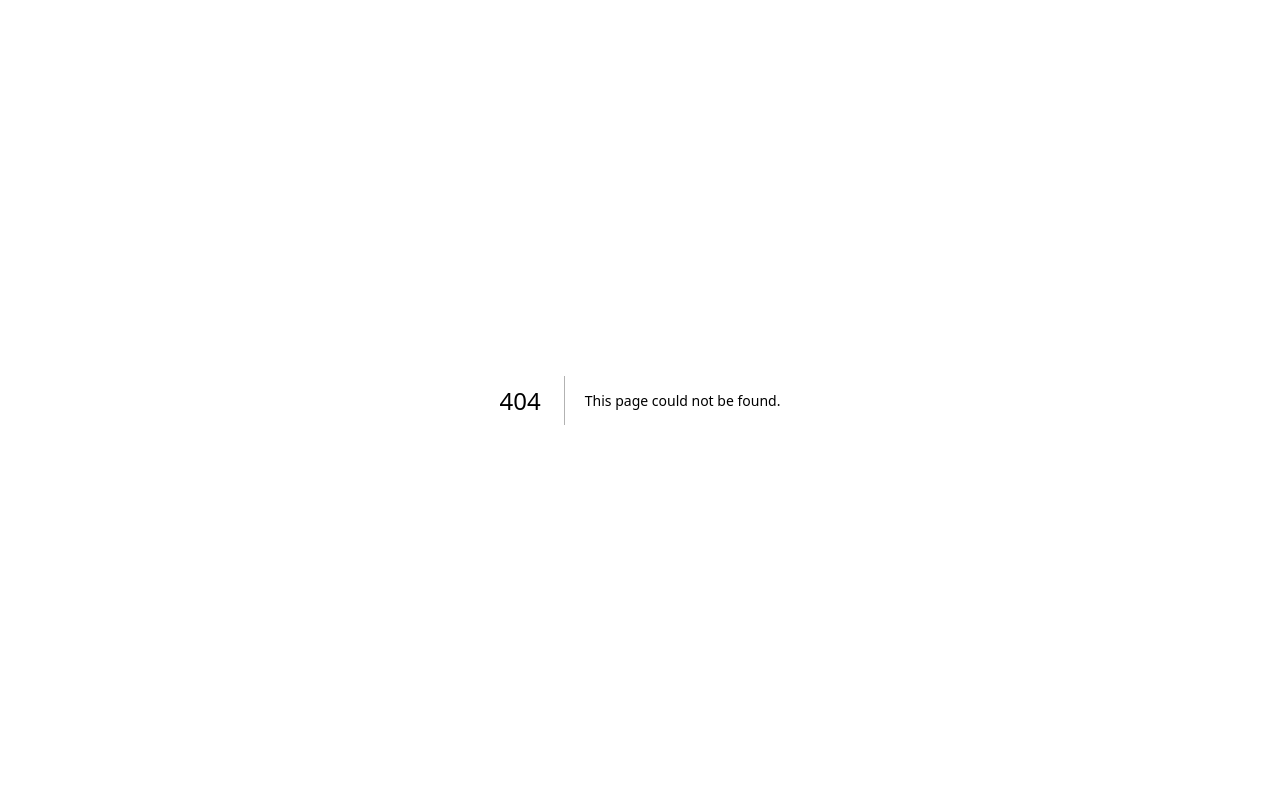
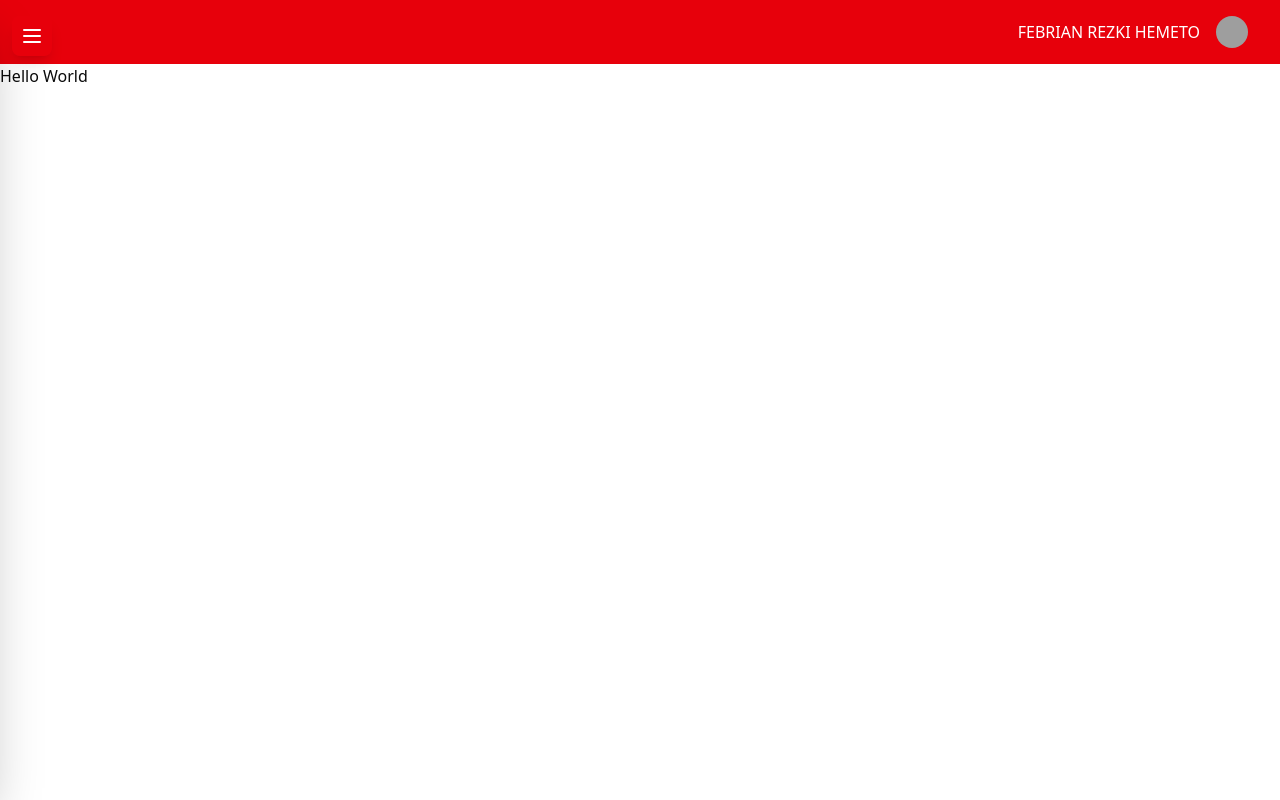
Before and after one commit to keqi000/Proyek-Pengembangan-Web-Berbasis-Framework, a Next.js app: page /perkuliahan in a window 1280 px wide. Before the commit this address had no page. Built offline with nearby package versions, Linux system fonts and the light colour scheme; grey boxes are pictures that could not be loaded.

Commit message:
feat: Add `perkuliahan` page (#2)

```diff
--- /dev/null
+++ b/src/app/(generic)/perkuliahan/page.tsx
@@ -0,0 +1,7 @@
+export default function PerkuliahanPage(){
+    return (
+        <div>
+            <p>Hello World</p>
+        </div>
+    )
+}
--- a/src/app/_layout/header.tsx
+++ b/src/app/_layout/header.tsx
@@ -1,7 +1,7 @@
 export default function Header(){
   return (
     // TODO: use Shadcn Avatar
-    <header className="bg-red-600 text-white p-4 flex justify-end items-center fixed top-0 left-0 w-full z-49">
+    <header className="bg-red-600 text-white p-4 flex justify-end items-center w-full">
       <div className="flex items-center gap-4 mr-4">
         <span>FEBRIAN REZKI HEMETO</span>
         <img
--- a/src/components/Sidebar.tsx
+++ b/src/components/Sidebar.tsx
@@ -16,6 +16,7 @@ import {
 } from "lucide-react";
 import Link from "next/link";
 import { cn } from "@/lib/utils";
+import { usePathname } from "next/navigation";
 
 // 🛠 Definisikan interface untuk props Sidebar
 interface SidebarProps {
@@ -63,6 +64,7 @@ const menuItems = [
 
 // 🛠 Tambahkan tipe props di parameter fungsi Sidebar
 export default function Sidebar({ isOpen, setIsOpen }: SidebarProps) {
+  const pathname = usePathname()
   return (
     <div className="relative transition-all duration-300">
       {/* Sidebar */}
@@ -86,7 +88,7 @@ export default function Sidebar({ isOpen, setIsOpen }: SidebarProps) {
                 <Link
                   href={item.link}
                   className={`flex items-center gap-3 p-3 mx-2 rounded-md transition ${
-                    item.active
+                    item.link === pathname
                       ? "bg-red-600 text-white"
                       : "text-gray-700 hover:bg-gray-200"
                   }`}
```
